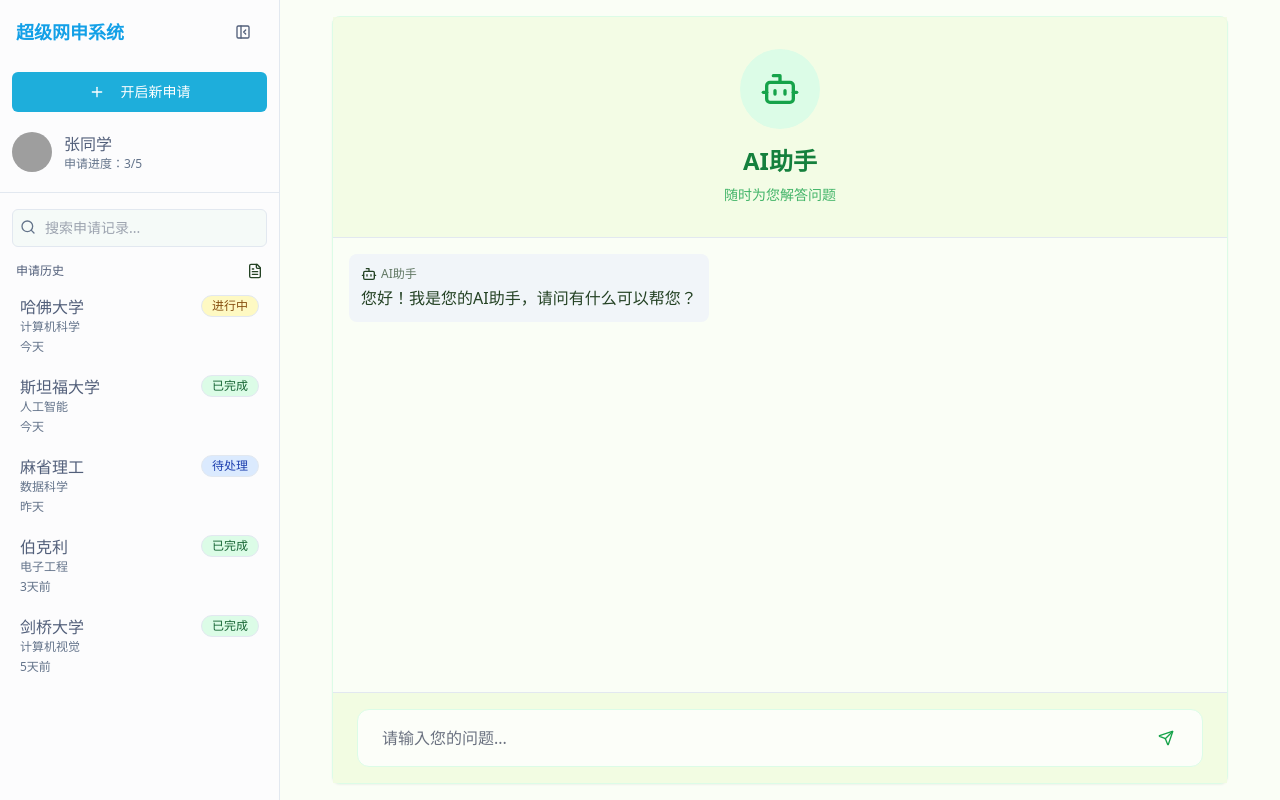
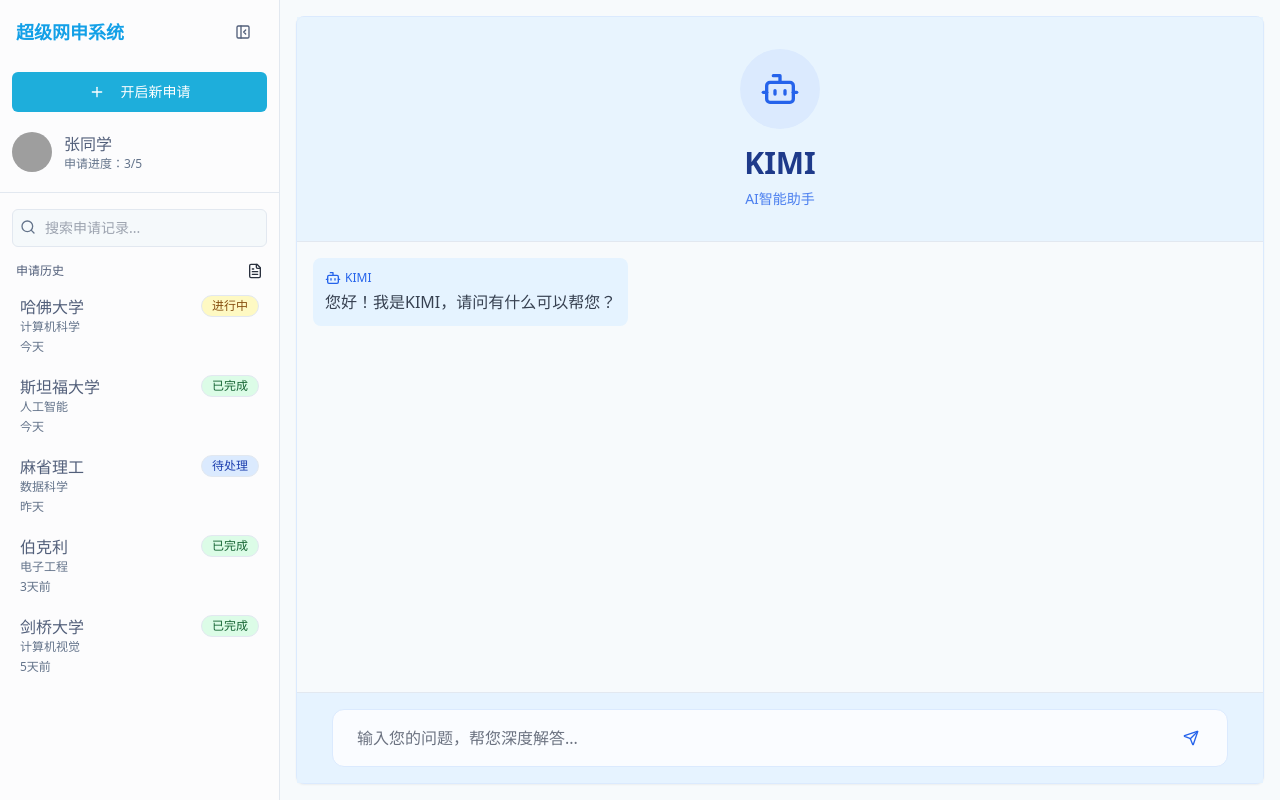
Before and after one commit to Boyiboe/apply-ai-wizard, a React (Vite) app: page / in a window 1280 px wide. Built offline with nearby package versions, Linux system fonts and the light colour scheme; grey boxes are pictures that could not be loaded.

Commit message:
Refactor: Redesign UI with a light blue theme

```diff
--- a/src/components/ChatInput.tsx
+++ b/src/components/ChatInput.tsx
@@ -10,12 +10,12 @@ interface ChatInputProps {
 
 export function ChatInput({ value, onChange, onSend }: ChatInputProps) {
   return (
-    <div className="px-6 py-4 border-t mt-auto bg-[#F2FCE2]/95">
+    <div className="px-6 py-4 border-t mt-auto bg-[#E5F3FF]/95">
       <div className="flex flex-col gap-4 max-w-4xl mx-auto">
-        <div className="flex items-center gap-2 bg-white/80 rounded-xl border border-green-100 p-2">
+        <div className="flex items-center gap-2 bg-white/80 rounded-xl border border-blue-100 p-2">
           <input
             type="text"
-            placeholder="请输入您的问题..."
+            placeholder="输入您的问题，帮您深度解答..."
             className="flex-1 px-4 py-2 bg-transparent border-none focus:outline-none text-base text-gray-800 placeholder:text-gray-500"
             value={value}
             onChange={(e) => onChange(e.target.value)}
@@ -26,7 +26,7 @@ export function ChatInput({ value, onChange, onSend }: ChatInputProps) {
           <Button
             size="icon"
             variant="ghost"
-            className="mr-2 text-green-600 hover:text-green-700 hover:bg-green-50"
+            className="mr-2 text-blue-600 hover:text-blue-700 hover:bg-blue-50"
             onClick={onSend}
           >
             <Send className="h-5 w-5" />
--- a/src/components/ChatInterface.tsx
+++ b/src/components/ChatInterface.tsx
@@ -11,7 +11,7 @@ export function ChatInterface() {
     {
       id: "welcome",
       type: "system",
-      content: "您好！我是您的AI助手，请问有什么可以帮您？",
+      content: "您好！我是KIMI，请问有什么可以帮您？",
       timestamp: new Date(),
     },
   ]);
@@ -38,32 +38,28 @@ export function ChatInterface() {
     setMessages(prev => [...prev, newMessage]);
     setInputValue("");
 
-    // Simulate system response
     setTimeout(() => {
       const systemResponse: MessageType = {
         id: (Date.now() + 1).toString(),
         type: "system",
-        content: "我已收到您的消息，请问还有什么需要帮助的吗？",
+        content: "我理解您的问题，让我为您详细解答...",
         timestamp: new Date(),
       };
-
       setMessages(prev => [...prev, systemResponse]);
     }, 1000);
   };
 
   return (
-    <div className="flex flex-col h-full max-w-4xl mx-auto">
-      <Card className="flex flex-col h-full border border-green-100">
-        {/* Logo Section */}
-        <div className="flex flex-col items-center justify-center p-8 border-b bg-[#F2FCE2]/80">
-          <div className="h-20 w-20 rounded-full bg-green-100 flex items-center justify-center mb-4">
-            <Bot className="h-10 w-10 text-green-600" />
+    <div className="flex flex-col h-full max-w-5xl mx-auto">
+      <Card className="flex flex-col h-full border border-blue-100">
+        <div className="flex flex-col items-center justify-center p-8 border-b bg-[#E5F3FF]/80">
+          <div className="h-20 w-20 rounded-full bg-blue-100 flex items-center justify-center mb-4">
+            <Bot className="h-10 w-10 text-blue-600" />
           </div>
-          <h2 className="text-2xl font-semibold text-green-700">AI助手</h2>
-          <p className="text-sm text-green-600/80 mt-2">随时为您解答问题</p>
+          <h2 className="text-3xl font-bold text-blue-900">KIMI</h2>
+          <p className="text-sm text-blue-600/80 mt-2">AI智能助手</p>
         </div>
 
-        {/* Chat Messages Area */}
         <div className="flex-1 overflow-hidden">
           <div className="h-full">
             <div className="flex flex-col h-full">
--- a/src/components/ChatMessages.tsx
+++ b/src/components/ChatMessages.tsx
@@ -23,21 +23,23 @@ export const ChatMessages = forwardRef<HTMLDivElement, ChatMessagesProps>(
               <div
                 className={`max-w-[80%] rounded-lg p-3 ${
                   message.type === "user"
-                    ? "bg-primary text-primary-foreground"
-                    : "bg-muted"
+                    ? "bg-blue-500 text-white"
+                    : "bg-[#E5F3FF]"
                 }`}
               >
                 <div className="flex items-center mb-1">
                   {message.type === "system" ? (
-                    <Bot className="h-4 w-4 mr-1" />
+                    <Bot className="h-4 w-4 mr-1 text-blue-600" />
                   ) : (
-                    <User className="h-4 w-4 mr-1" />
+                    <User className="h-4 w-4 mr-1 text-white" />
                   )}
-                  <span className="text-xs opacity-70">
-                    {message.type === "system" ? "AI助手" : "您"}
+                  <span className={`text-xs ${message.type === "user" ? "text-white/90" : "text-blue-600"}`}>
+                    {message.type === "system" ? "KIMI" : "您"}
                   </span>
                 </div>
-                <div>{message.content}</div>
+                <div className={`${message.type === "user" ? "text-white" : "text-gray-700"}`}>
+                  {message.content}
+                </div>
               </div>
             </div>
           ))}
--- a/src/index.css
+++ b/src/index.css
@@ -50,20 +50,20 @@
 
     --sidebar-ring: 200 85% 49%;
 
-    --background: 88 75% 98%;
-    --foreground: 120 30% 20%;
+    --background: 210 50% 98%;
+    --foreground: 220 20% 20%;
 
-    --card: 88 75% 98%;
-    --card-foreground: 120 30% 20%;
+    --card: 210 50% 98%;
+    --card-foreground: 220 20% 20%;
 
-    --primary: 142 76% 36%;
-    --primary-foreground: 355 100% 100%;
+    --primary: 200 85% 45%;
+    --primary-foreground: 0 0% 100%;
 
-    --secondary: 142 50% 96%;
-    --secondary-foreground: 142 76% 36%;
+    --secondary: 200 50% 96%;
+    --secondary-foreground: 200 85% 40%;
 
-    --accent: 142 50% 96%;
-    --accent-foreground: 142 76% 36%;
+    --accent: 200 50% 96%;
+    --accent-foreground: 200 85% 40%;
   }
 
   .dark {
```
